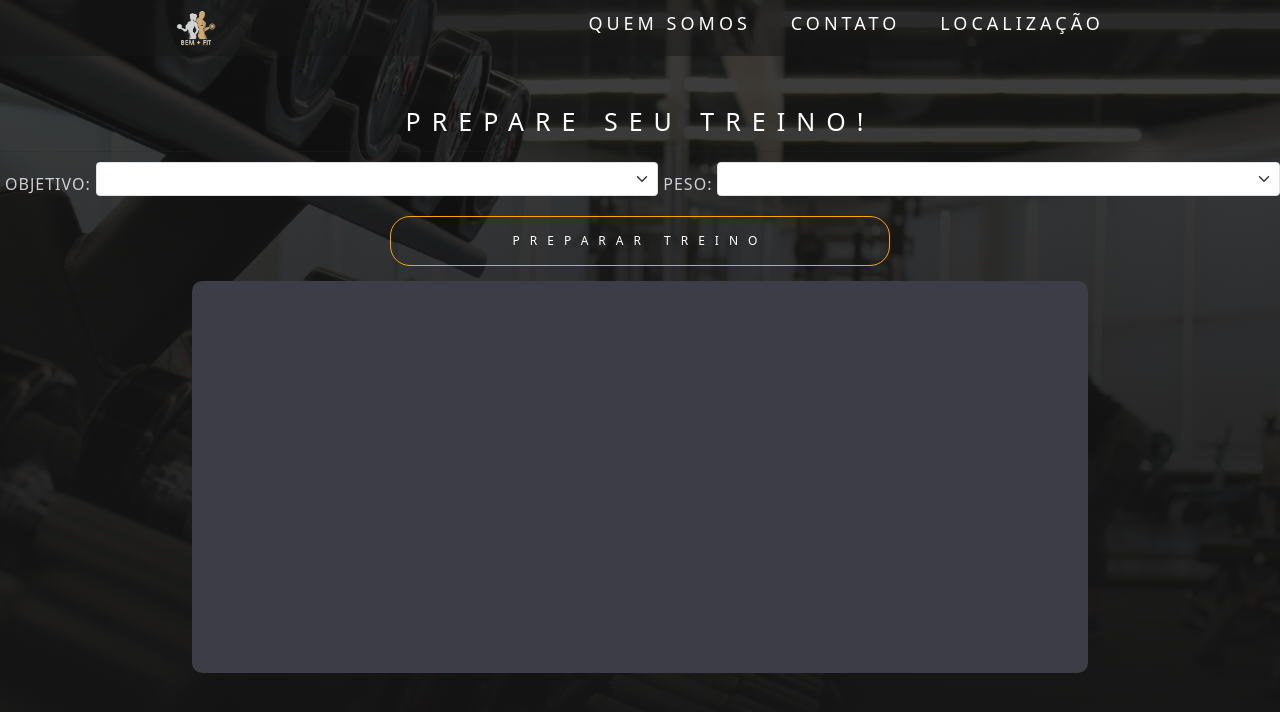
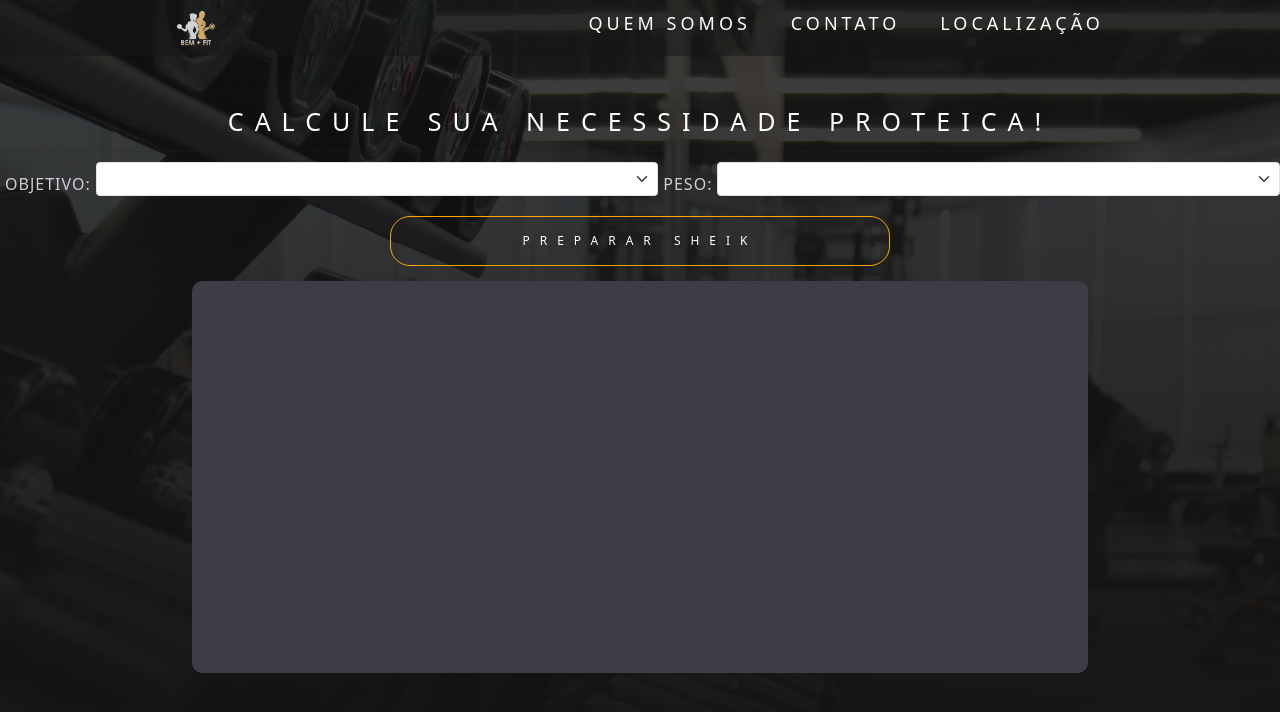
Before and after one commit to GustavoHenriqueDEV/AcademiaProject, a Vue app: page /makeYourTrain in a window 1280 px wide. Shown: the top 712 px of the page. Built offline with nearby package versions, Linux system fonts and the light colour scheme.

Commit message:
TextAjust

```diff
--- a/src/views/homePage.vue
+++ b/src/views/homePage.vue
@@ -23,7 +23,7 @@
         <h2 class="second-text">Junte-se a nós, veja os planos!</h2>
     <div class="btn-content1">
         <button class="btn-plano" @click="irPlano" >Planos</button>
-        <button class="btn-treino" @click="goMakeTrain" ><div class="btn-text">faça seu treino</div></button>
+        <button class="btn-treino" @click="goMakeTrain" ><div class="btn-text">Protein Calc</div></button>
     </div>
     </div>
    </main>
--- a/src/views/locationPage.vue
+++ b/src/views/locationPage.vue
@@ -34,16 +34,11 @@
 </div>
 </template>
 <script>
-
 export default {
   data() {
     return {
 
     }
-
-  },
-  mounted() {
-
   },
 
 }
--- a/src/views/makeYourTrain.vue
+++ b/src/views/makeYourTrain.vue
@@ -17,7 +17,7 @@
     </header>
     <main>
       <div class="content-makeTrain">
-        <h1 class="a">Prepare seu treino!</h1>
+        <h1 class="a">Calcule sua necessidade proteica!</h1>
       </div>
       <hr>
       <div class="Select-container">
@@ -39,7 +39,7 @@
         </select>
       </div>
       <div class="btn-content">
-        <button @click="proteinCalc()" class="btn-make">PREPARAR TREINO</button>
+        <button @click="proteinCalc()" class="btn-make">PREPARAR SHEIK</button>
       </div>
       <div class="textarea-content">
         <textarea v-model="result" readonly style="resize: none">
```
